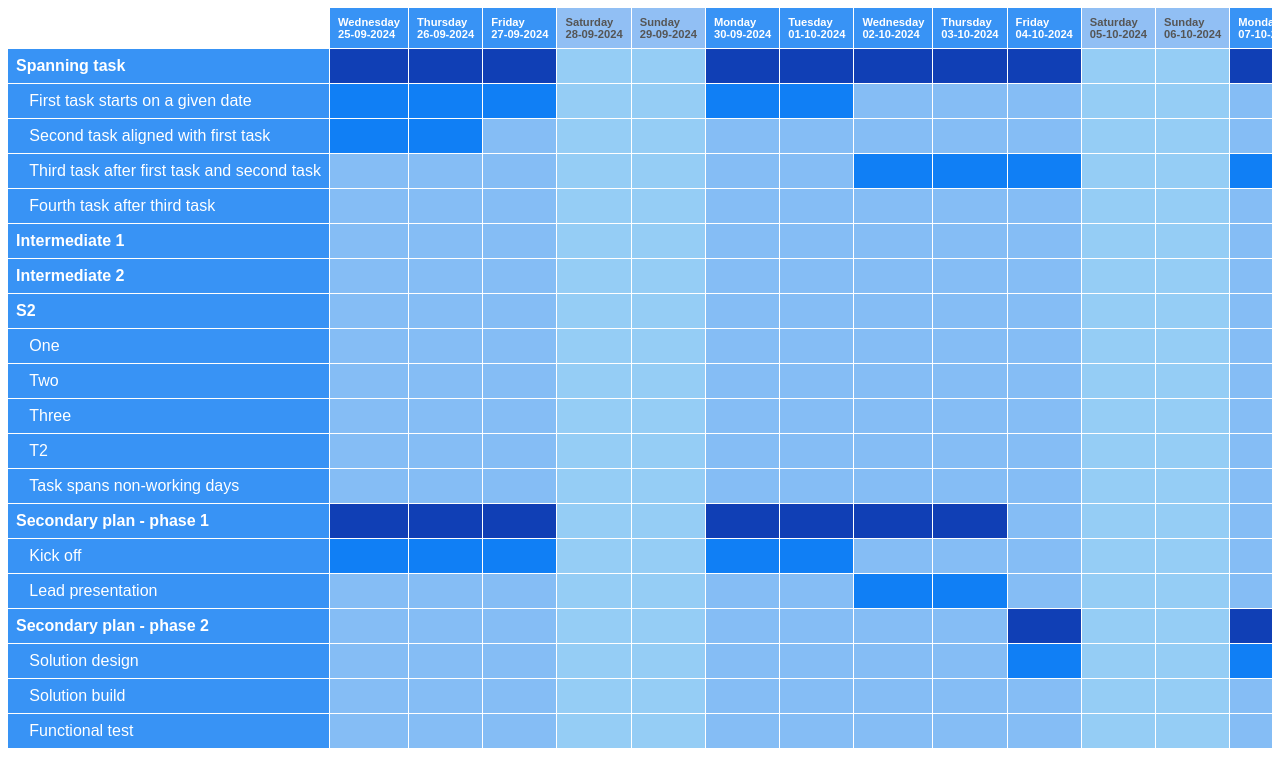
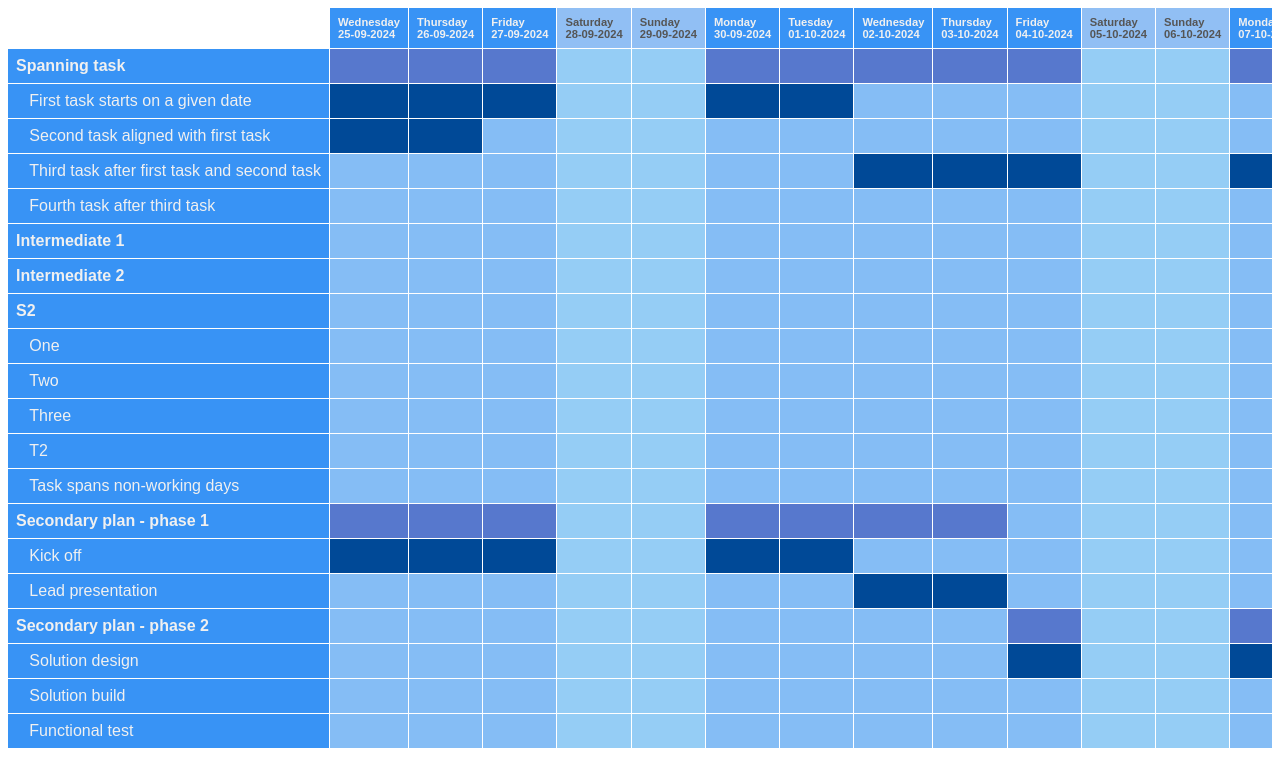
Before and after one commit to chrisbristow/gantt-o-matic, a plain HTML site: page client/index.html in a window 1280 px wide. Shown: the top 762 px of the page. Drawn offline with Linux system fonts and the light colour scheme.

Commit message:
CSS tweak

```diff
--- a/client/css/gom.css
+++ b/client/css/gom.css
@@ -8,7 +8,7 @@
 {
   font-family: sans-serif;
   font-size: 1em;
-  color: #ffffff;
+  color: #f0f0f0;
   padding: 8px;
   border-right: 1px solid white;
   border-bottom: 1px solid white;
@@ -53,12 +53,12 @@
 
 .gom_allocated_0
 {
-  background-color: #103FB5;
+  background-color: #5778cd;
 }
 
 .gom_allocated_1
 {
-  background-color: #107FF5;
+  background-color: #004997;
 }
 
 .gom_free
```
